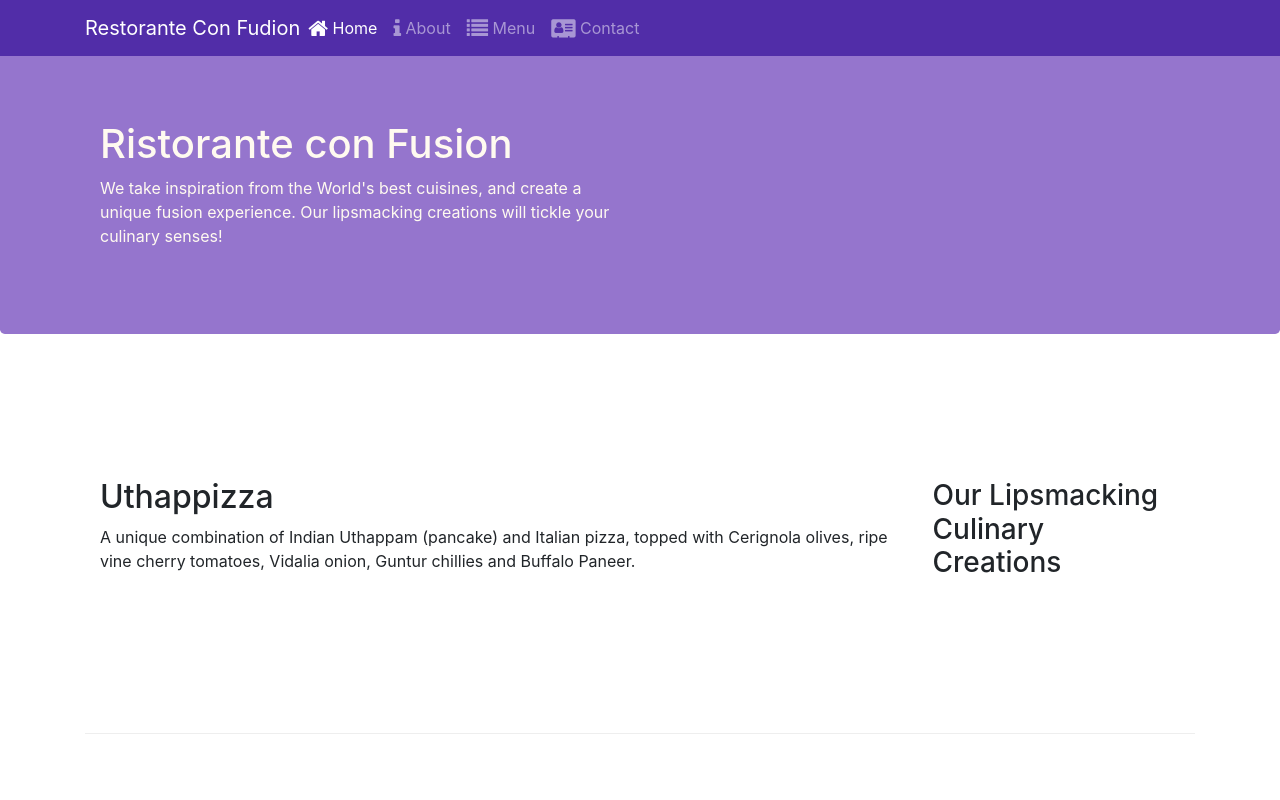
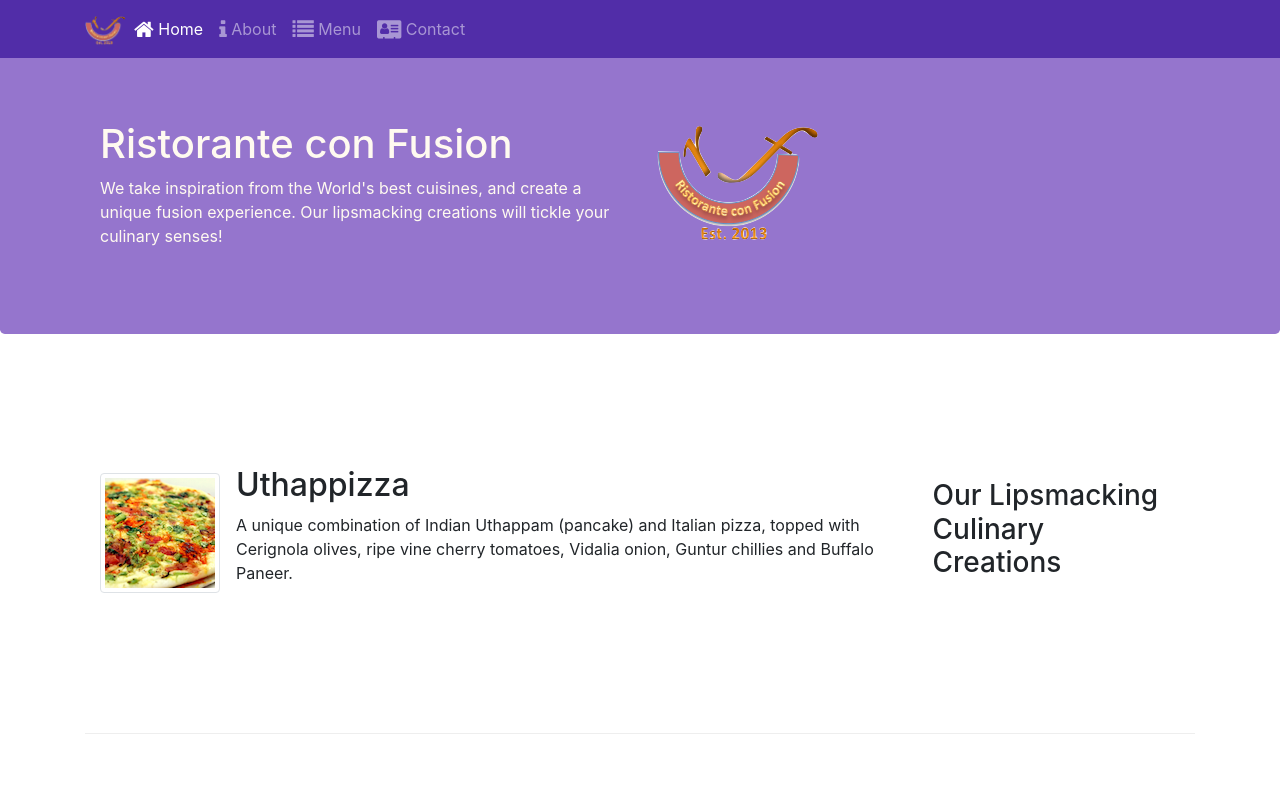
Before and after one commit to pierrettemugisha/Coursera, a website: page Bootstrap4/conFusion/index.html in a window 1280 px wide. Shown: the top 800 px of the page. Drawn offline with nearby package versions, Linux system fonts and the light colour scheme.

Commit message:
Images and media

```diff
--- a/Bootstrap4/conFusion/index.html
+++ b/Bootstrap4/conFusion/index.html
@@ -23,7 +23,7 @@
             <button class="navbar-toggler" type="button" data-toggle="collapse" data-target="#Navbar">
                 <span class="navbar-toggler-icon"></span>
             </button>
-            <a class="navbar-brand mr-auto" href="#">Restorante Con Fudion</a>
+            <a class="navbar-brand mr-auto" href="#"><img src="img/logo.png" height="30" width="41"></a>
             <div class="collapse navbar-collapse" id="Navbar">
                 <ul class="navbar-nav mr-auto">
                     <li class="nav-item active"><a class="nav-link" href="#"><span class="fa fa-home fa-lg"></span>
@@ -46,7 +46,8 @@
                     <h1>Ristorante con Fusion</h1>
                     <p>We take inspiration from the World's best cuisines, and create a unique fusion experience. Our lipsmacking creations will tickle your culinary senses!</p>
                 </div>
-                <div class="col-12 col-sm">
+                <div class="col-12 col-sm align-items-center">
+                    <img src="img/logo.png" class="img-fluid">
                 </div>
             </div>
         </div>
@@ -58,8 +59,13 @@
                 <h3>Our Lipsmacking Culinary Creations</h3>
             </div>
             <div class="col col-sm  order-sm-first col-md">
-                <h2>Uthappizza</h2>
-                <p>A unique combination of Indian Uthappam (pancake) and Italian pizza, topped with Cerignola olives, ripe vine cherry tomatoes, Vidalia onion, Guntur chillies and Buffalo Paneer.</p>
+                <div class="media">
+                    <img class="d-flex mr-3 img-thumbnail align-self-center" src="img/uthappizza.png" alt="uthappizza">
+                    <div class="media-body">
+                        <h2 class="mt-0">Uthappizza</h2>
+                        <p>A unique combination of Indian Uthappam (pancake) and Italian pizza, topped with Cerignola olives, ripe vine cherry tomatoes, Vidalia onion, Guntur chillies and Buffalo Paneer.</p>
+                    </div>
+                </div>
             </div>
         </div>
 
@@ -79,9 +85,14 @@
                 <h3>Meet our Culinary Specialists</h3>
             </div>
             <div class="col col-sm order-sm-first col-md">
-                <h2>Alberto Somayya</h2>
-                <h4>Executive Chef</h4>
-                <p>Award winning three-star Michelin chef with wide International experience having worked closely with whos-who in the culinary world, he specializes in creating mouthwatering Indo-Italian fusion experiences. </p>
+                <div class="media">
+                    <img class="d-flex mr-3 img-thumbnial align-self-center" src="img/alberto.png" alt="alberto">
+                    <div class="media-body">
+                        <h2>Alberto Somayya</h2>
+                        <h4>Executive Chef</h4>
+                        <p>Award winning three-star Michelin chef with wide International experience having worked closely with whos-who in the culinary world, he specializes in creating mouthwatering Indo-Italian fusion experiences. </p>
+                    </div>
+                </div>
             </div>
         </div>
     </div>
```
Also changed, not shown: Bootstrap4/conFusion/aboutus.html (+3 -2 lines), Bootstrap4/conFusion/contactus.html (+3 -2 lines), Bootstrap4/conFusion/img/alberto.png (added), Bootstrap4/conFusion/img/buffet.png (added), Bootstrap4/conFusion/img/logo.png (added), Bootstrap4/conFusion/img/uthappizza.png (added).
